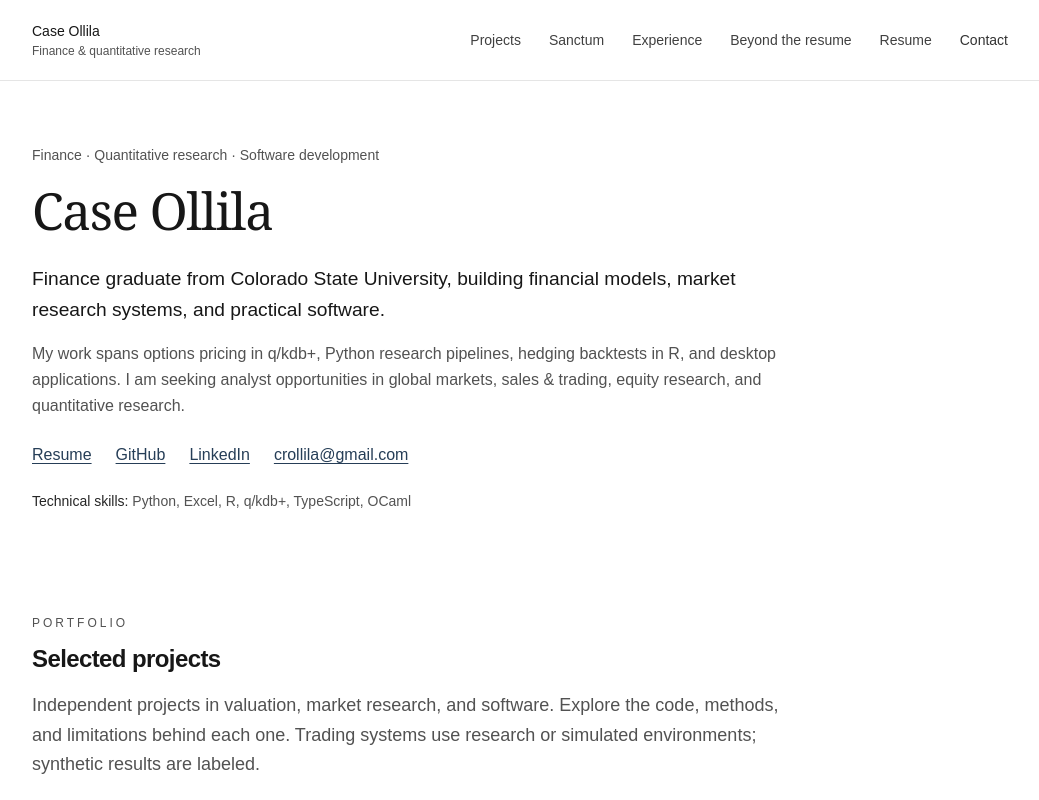
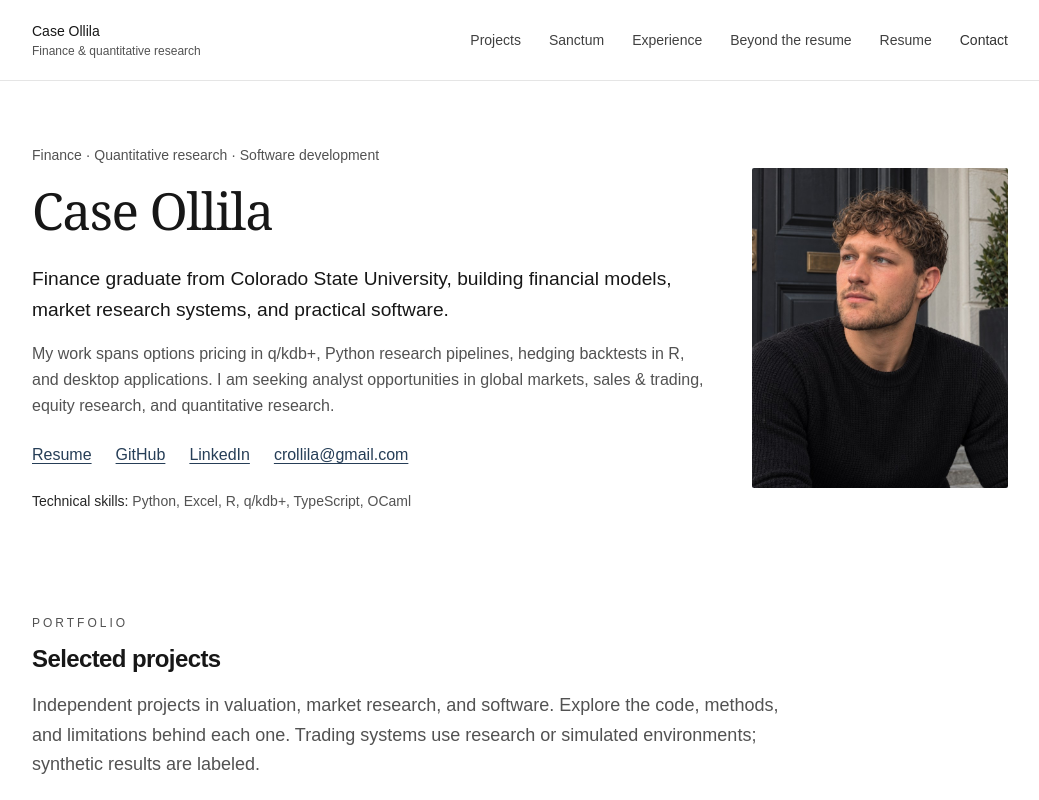
Before and after one commit to crollila/exaltedcapital, a React (Vite) app: page / in a window 1280 px wide. Shown: the top 800 px of the page, without its empty margins (120-1159 px from the left). Built offline with nearby package versions, Linux system fonts and the light colour scheme.

Commit message:
Add portrait to portfolio introduction

```diff
--- a/src/App.tsx
+++ b/src/App.tsx
@@ -145,12 +145,15 @@ function Pill({ href, icon, children }: { href: string; icon: React.ReactNode; c
 function Hero() {
   return (
     <section id="top" className="intro mx-auto max-w-5xl px-4 md:px-6">
+      <img className="intro-portrait" src="/case-ollila.jpg" alt="Case Ollila" width="800" height="1000" fetchPriority="high" />
+      <div className="intro-copy">
       <p className="text-sm text-neutral-600">Finance · Quantitative research · Software development</p>
       <h1>Case Ollila</h1>
       <p className="intro-summary">Finance graduate from Colorado State University, building financial models, market research systems, and practical software.</p>
       <p className="mt-4 max-w-3xl leading-relaxed text-neutral-600">My work spans options pricing in q/kdb+, Python research pipelines, hedging backtests in R, and desktop applications. I am seeking analyst opportunities in global markets, sales &amp; trading, equity research, and quantitative research.</p>
       <div className="intro-links"><a href={LINKS.resume}>Resume</a><a href={LINKS.github}>GitHub</a><a href={LINKS.linkedin}>LinkedIn</a><a href={LINKS.email}>crollila@gmail.com</a></div>
       <p className="mt-6 text-sm text-neutral-600"><strong className="font-medium text-neutral-800">Technical skills:</strong> Python, Excel, R, q/kdb+, TypeScript, OCaml</p>
+      </div>
     </section>
   );
 }
--- a/src/styles/index.css
+++ b/src/styles/index.css
@@ -11,7 +11,10 @@ a:focus-visible, button:focus-visible, summary:focus-visible { outline: 2px soli
 a:hover { text-decoration: underline; text-underline-offset: 3px; }
 .skip-link { position: fixed; top: -100px; left: 1rem; z-index: 100; padding: .8rem 1rem; background: #fff; color: #222; border: 1px solid #222; }
 .skip-link:focus { top: 1rem; }
-.intro { padding-top: 4rem; padding-bottom: 3rem; }
+.intro { display: grid; gap: 2rem; padding-top: 4rem; padding-bottom: 3rem; }
+.intro-copy { min-width: 0; }
+.intro-portrait { display: block; width: 12rem; max-width: 100%; height: auto; aspect-ratio: 4 / 5; object-fit: cover; border-radius: 2px; }
+@media (min-width: 768px) { .intro { grid-template-columns: minmax(0, 1fr) 16rem; align-items: center; gap: 3rem; } .intro-copy { grid-column: 1; grid-row: 1; } .intro-portrait { grid-column: 2; grid-row: 1; width: 100%; } }
 .intro h1 { margin-top: 1rem; font-family: Georgia, 'Times New Roman', serif; font-size: 3.2rem; line-height: 1.15; letter-spacing: -.025em; font-weight: 400; }
 .intro-summary { max-width: 45rem; margin-top: 1.5rem; font-size: 1.2rem; line-height: 1.6; }
 .intro-links { display: flex; flex-wrap: wrap; gap: .75rem 1.5rem; margin-top: 1.5rem; }
```
Also changed, not shown: public/case-ollila.jpg (added).
